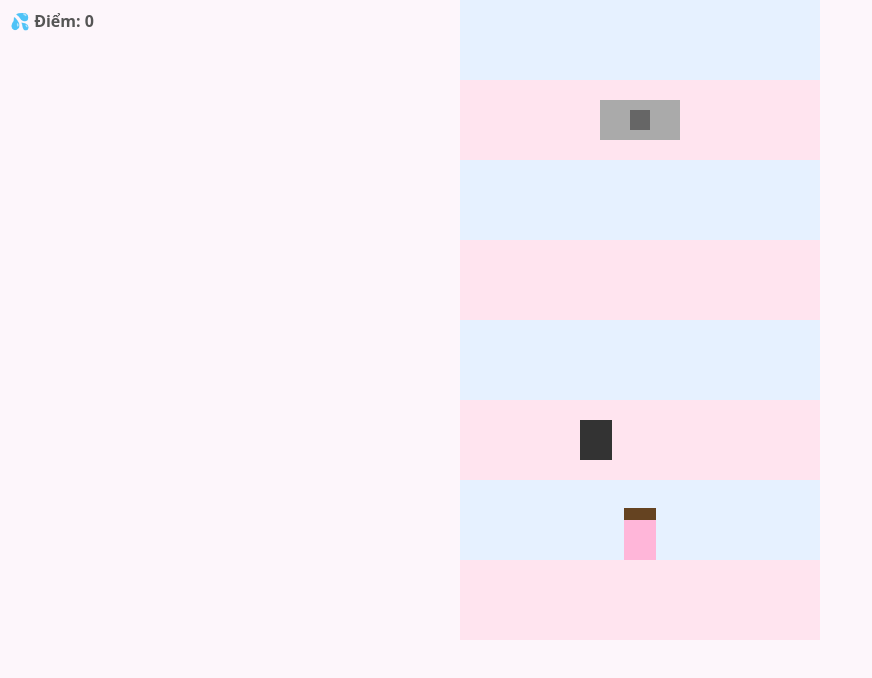
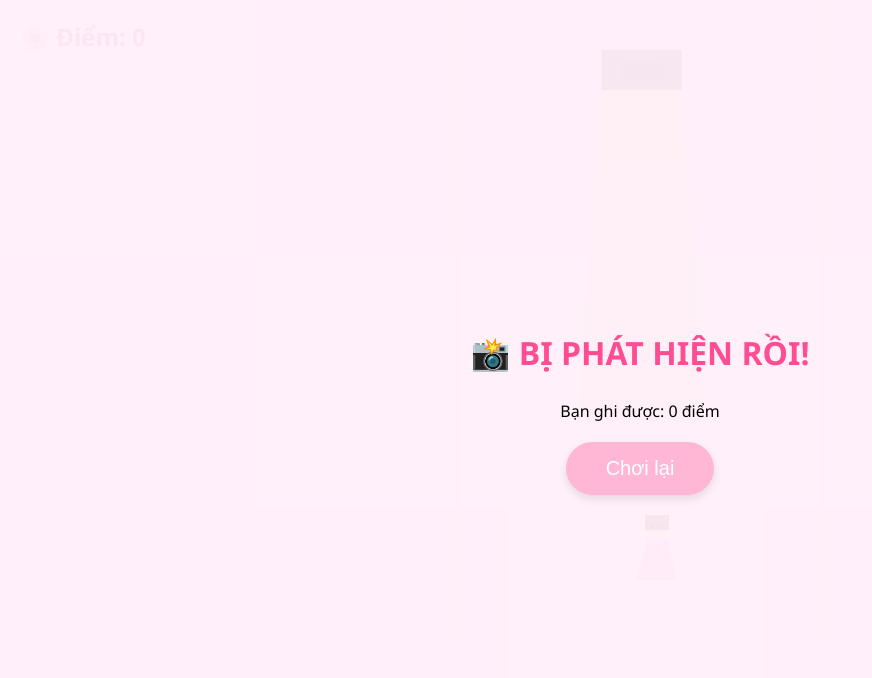
Before and after one commit to Sally1230-princess/splash-dash, a plain HTML site: page index.html in a window 1280 px wide. Shown: the whole page, without its empty margins (0-872 px from the left). Drawn offline with Linux system fonts and the light colour scheme.

Commit message:
Update index.html

```diff
--- a/index.html
+++ b/index.html
@@ -2,67 +2,38 @@
 <html lang="vi">
 <head>
 <meta charset="UTF-8" />
-<meta name="viewport" content="width=device-width, initial-scale=1.0"/>
-<title>Pastel Splash Dash</title>
+<meta name="viewport" content="width=device-width, initial-scale=1.0, maximum-scale=1.0, user-scalable=no"/>
+<title>Pastel Splash Dash Pro</title>
 
 <style>
-html, body {
-  margin: 0;
-  padding: 0;
-  background: #fdf6fb;
-  font-family: system-ui, sans-serif;
-  overflow: hidden;
-  touch-action: none;
+  html, body { margin: 0; padding: 0; background: #fdf6fb; font-family: 'Segoe UI', sans-serif; overflow: hidden; touch-action: none; }
+  canvas { display: block; margin: auto; background: #fff5f8; box-shadow: 0 0 20px rgba(0,0,0,0.1); }
+  #ui { position: fixed; top: 20px; left: 20px; font-size: 24px; font-weight: bold; color: #d63384; text-shadow: 1px 1px white; }
+  #gameover {
+    position: fixed; inset: 0; background: rgba(255,240,250,0.95);
+    display: none; align-items: center; justify-content: center; flex-direction: column; text-align: center;
   }
-
-canvas {
-  display: block;
-  margin: auto;
-  background:
-    repeating-linear-gradient(
-      0deg,
-      #ffe4ef,
-      #ffe4ef 80px,
-      #e6f1ff 80px,
-      #e6f1ff 160px
-    );
+  h2 { color: #ff4d94; font-size: 32px; margin-bottom: 10px; }
+  button {
+    padding: 15px 40px; border: none; background: #ffb7d5; color: white;
+    border-radius: 30px; font-size: 20px; cursor: pointer; transition: 0.3s;
+    box-shadow: 0 4px 10px rgba(0,0,0,0.1);
   }
-#ui {
-  position: fixed;
-  top: 10px;
-  left: 10px;
-  font-weight: bold;
-  color: #555;
-}
-#gameover {
-  position: fixed;
-  inset: 0;
-  background: rgba(255,240,250,0.9);
-  display: none;
-  align-items: center;
-  justify-content: center;
-  flex-direction: column;
-}
-button {
-  padding: 10px 20px;
-  border: none;
-  background: #ffb7d5;
-  border-radius: 12px;
-  font-size: 16px;
-}
+  button:hover { background: #ff85b9; transform: scale(1.05); }
 </style>
 </head>
 
 <body>
 
-<div id="ui">💦 Điểm: <span id="score">0</span></div>
+<div id="ui">🌸 Điểm: <span id="score">0</span></div>
 
 <div id="gameover">
-  <h2>📸 Bị phát hiện rồi!</h2>
+  <h2>📸 BỊ PHÁT HIỆN RỒI!</h2>
+  <p id="final-score" style="margin-bottom: 20px;"></p>
   <button onclick="restart()">Chơi lại</button>
 </div>
 
-<canvas id="game" width="360" height="640"></canvas>
+<canvas id="game"></canvas>
 
 <script>
 const canvas = document.getElementById("game");
@@ -70,105 +41,196 @@ const ctx = canvas.getContext("2d");
 const scoreEl = document.getElementById("score");
 const gameoverEl = document.getElementById("gameover");
 
+// Cấu hình màn hình
+canvas.width = 360;
+canvas.height = 640;
+
 let score = 0;
 let over = false;
+let targetX = 180;
 
-/* ===== PLAYER ===== */
-const girl = {
-  x: 180,
-  y: 520,
-  w: 32,
-  h: 40,
-  speed: 5
-};
-
-/* ===== NPC ===== */
-const man = {
-  x: -40,
-  y: 420,
-  w: 32,
-  h: 40,
-  speed: 2
-};
-
-/* ===== CAMERA ===== */
-const camera = {
-  x: 140,
-  y: 100,
-  w: 80,
-  h: 40
-};
-
-/* ===== DRAW ===== */
-function drawGirl() {
-  ctx.fillStyle = "#ffb6d9"; // dress
-  ctx.fillRect(girl.x, girl.y, girl.w, girl.h);
-  ctx.fillStyle = "#654321"; // hair
-  ctx.fillRect(girl.x, girl.y - 12, girl.w, 12);
+/* ===== ÂM THANH (Dùng Web Audio API) ===== */
+const audioCtx = new (window.AudioContext || window.webkitAudioContext)();
+function playSound(freq, type, duration) {
+    const osc = audioCtx.createOscillator();
+    const gain = audioCtx.createGain();
+    osc.type = type;
+    osc.frequency.setValueAtTime(freq, audioCtx.currentTime);
+    gain.gain.setValueAtTime(0.1, audioCtx.currentTime);
+    gain.gain.exponentialRampToValueAtTime(0.01, audioCtx.currentTime + duration);
+    osc.connect(gain);
+    gain.connect(audioCtx.destination);
+    osc.start();
+    osc.stop(audioCtx.currentTime + duration);
 }
 
-function drawMan() {
+/* ===== ĐỐI TƯỢNG ===== */
+const girl = { x: 180, y: 520, w: 40, h: 60 };
+const man = { x: -60, y: 530, w: 40, h: 60, speed: 2.5 };
+const cam = { x: 140, y: 50, w: 80, h: 40, range: 100, dir: 1 };
+
+// Mảng để lưu trữ các tia nước
+const splashes = [];
+
+/* ===== VẼ CHI TIẾT ===== */
+function drawGirl(x, y) {
+    // Váy
+    ctx.fillStyle = "#ffb6d9";
+    ctx.beginPath();
+    ctx.moveTo(x, y + 60);
+    ctx.lineTo(x + 40, y + 60);
+    ctx.lineTo(x + 30, y + 20);
+    ctx.lineTo(x + 10, y + 20);
+    ctx.fill();
+    // Đầu
+    ctx.fillStyle = "#ffe0bd";
+    ctx.fillRect(x + 10, y, 20, 20);
+    // Tóc
+    ctx.fillStyle = "#654321";
+    ctx.fillRect(x + 8, y - 5, 24, 15);
+    // Mắt
+    ctx.fillStyle = "#000";
+    ctx.fillRect(x + 14, y + 5, 3, 3);
+    ctx.fillRect(x + 23, y + 5, 3, 3);
+}
+
+function drawMan(x, y) {
+    // Quần áo
+    ctx.fillStyle = "#4a90e2";
+    ctx.fillRect(x + 5, y + 20, 30, 40);
+    // Đầu
+    ctx.fillStyle = "#ffe0bd";
+    ctx.fillRect(x + 10, y, 20, 20);
+    // Tóc
     ctx.fillStyle = "#333";
-  ctx.fillRect(man.x, man.y, man.w, man.h);
+    ctx.fillRect(x + 10, y - 2, 20, 7);
 }
 
 function drawCamera() {
-  ctx.fillStyle = "#aaa";
-  ctx.fillRect(camera.x, camera.y, camera.w, camera.h);
-  ctx.fillStyle = "#666";
-  ctx.fillRect(camera.x + 30, camera.y + 10, 20, 20);
+    // Thân máy
+    ctx.fillStyle = "#555";
+    ctx.fillRect(cam.x, cam.y, cam.w, cam.h);
+    ctx.fillStyle = "#333";
+    ctx.fillRect(cam.x + 20, cam.y + 10, 40, 20);
+
+    // Đèn đỏ nháy
+    if (Math.floor(Date.now() / 500) % 2) {
+        ctx.fillStyle = "red";
+        ctx.beginPath();
+        ctx.arc(cam.x + 10, cam.y + 10, 4, 0, Math.PI * 2);
+        ctx.fill();
     }
 
-function rectHit(a, b) {
-  return (
-    a.x < b.x + b.w &&
-    a.x + a.w > b.x &&
-    a.y < b.y + b.h &&
-    a.y + a.h > b.y
-  );
+    // Vùng quét (Tia sáng)
+    const gradient = ctx.createLinearGradient(0, cam.y, 0, canvas.height);
+    gradient.addColorStop(0, "rgba(255, 255, 0, 0.3)");
+    gradient.addColorStop(1, "rgba(255, 255, 0, 0)");
+    ctx.fillStyle = gradient;
+    ctx.beginPath();
+    ctx.moveTo(cam.x, cam.y + cam.h);
+    ctx.lineTo(cam.x + cam.w, cam.y + cam.h);
+    ctx.lineTo(cam.x + cam.w + 40, canvas.height);
+    ctx.lineTo(cam.x - 40, canvas.height);
+    ctx.fill();
 }
 
-/* ===== INPUT ===== */
-let targetX = girl.x;
-canvas.addEventListener("touchstart", e => {
-  targetX = e.touches[0].clientX - canvas.offsetLeft;
+// Hàm tạo tia nước
+function createSplash(x, y) {
+    for (let i = 0; i < 15; i++) { // Tạo 15 tia nước nhỏ
+        splashes.push({
+            x: x + Math.random() * 20 - 10,
+            y: y + Math.random() * 20 - 10,
+            radius: Math.random() * 5 + 2,
+            vx: (Math.random() - 0.5) * 5,
+            vy: (Math.random() - 0.5) * 5 - 2, // Hơi bay lên
+            alpha: 1,
+            color: `hsl(${Math.random() * 30 + 190}, 100%, 70%)` // Màu xanh nhạt
         });
+    }
+}
 
-canvas.addEventListener("touchmove", e => {
-  targetX = e.touches[0].clientX - canvas.offsetLeft;
-});
+// Hàm vẽ tia nước
+function drawSplash(splash) {
+    ctx.globalAlpha = splash.alpha;
+    ctx.fillStyle = splash.color;
+    ctx.beginPath();
+    ctx.arc(splash.x, splash.y, splash.radius, 0, Math.PI * 2);
+    ctx.fill();
+    ctx.globalAlpha = 1; // Reset alpha
+}
 
-canvas.addEventListener("click", () => {
-  if (rectHit(girl, man)) {
+
+/* ===== LOGIC ===== */
+function rectHit(a, b) {
+    return a.x < b.x + b.w && a.x + a.w > b.x && a.y < b.y + b.h && a.y + a.h > b.y;
+}
+
+function handleInput(e) {
+    const rect = canvas.getBoundingClientRect();
+    const clientX = e.touches ? e.touches[0].clientX : e.clientX;
+    targetX = clientX - rect.left;
+}
+
+canvas.addEventListener("mousemove", handleInput);
+canvas.addEventListener("touchmove", handleInput);
+canvas.addEventListener("mousedown", () => {
+    if (over) return;
+    // Kiểm tra va chạm với Man để ghi điểm
+    if (Math.abs(girl.x - man.x) < 40) { // Khoảng cách đủ gần để tạt
         score++;
         scoreEl.textContent = score;
-    man.x = -50;
+        createSplash(man.x + man.w / 2, man.y + man.h / 2); // Tạo hiệu ứng tạt nước tại Man
+        man.x = -60;
+        man.speed += 0.2; // Khó dần
+        playSound(600, 'sine', 0.1);
     }
 });
 
-/* ===== LOOP ===== */
 function update() {
     if (over) return;
 
-  ctx.clearRect(0,0,canvas.width,canvas.height);
+    ctx.clearRect(0, 0, canvas.width, canvas.height);
 
-  // move girl
-  girl.x += (targetX - girl.x - girl.w/2) * 0.1;
+    // Di chuyển Girl
+    girl.x += (targetX - girl.x - girl.w/2) * 0.15;
     girl.x = Math.max(0, Math.min(canvas.width - girl.w, girl.x));
 
-  // move man
+    // Di chuyển Man
     man.x += man.speed;
-  if (man.x > canvas.width + 40) man.x = -40;
+    if (man.x > canvas.width + 60) man.x = -60;
 
-  // camera detection
-  if (rectHit(girl, camera)) {
+    // Di chuyển Camera quét qua lại
+    cam.x += cam.dir * 1.5;
+    if (cam.x > canvas.width - cam.w || cam.x < 0) cam.dir *= -1;
+
+    // Cập nhật và vẽ các tia nước
+    for (let i = splashes.length - 1; i >= 0; i--) {
+        const splash = splashes[i];
+        splash.x += splash.vx;
+        splash.y += splash.vy;
+        splash.alpha -= 0.03; // Làm mờ dần
+        splash.radius *= 0.98; // Nhỏ dần
+        if (splash.alpha <= 0.05 || splash.radius < 1) {
+            splashes.splice(i, 1); // Xóa tia nước khi biến mất
+        }
+        drawSplash(splash);
+    }
+
+
+    // Kiểm tra Camera bắt
+    // Nếu chân của Girl nằm trong khoảng X của luồng sáng camera
+    const camLeftAtGirl = cam.x - 30; // Vùng quét rộng hơn camera vật lý
+    const camRightAtGirl = cam.x + cam.w + 30;
+    if (girl.x + girl.w > camLeftAtGirl && girl.x < camRightAtGirl) {
         over = true;
+        document.getElementById("final-score").textContent = "Bạn ghi được: " + score + " điểm";
         gameoverEl.style.display = "flex";
+        playSound(150, 'sawtooth', 0.5);
     }
 
     drawCamera();
-  drawMan();
-  drawGirl();
+    drawMan(man.x, man.y);
+    drawGirl(girl.x, girl.y);
 
     requestAnimationFrame(update);
 }
@@ -177,10 +239,15 @@ function restart() {
     score = 0;
     scoreEl.textContent = 0;
     over = false;
+    man.x = -60;
+    man.speed = 2.5;
+    splashes.length = 0; // Xóa hết tia nước cũ
     gameoverEl.style.display = "none";
-  man.x = -40;
+    if (audioCtx.state === 'suspended') audioCtx.resume();
+    update();
 }
 
+// Khởi chạy
 update();
 </script>
 </body>
```
Lines whose indentation alone changed are shown as unchanged.
